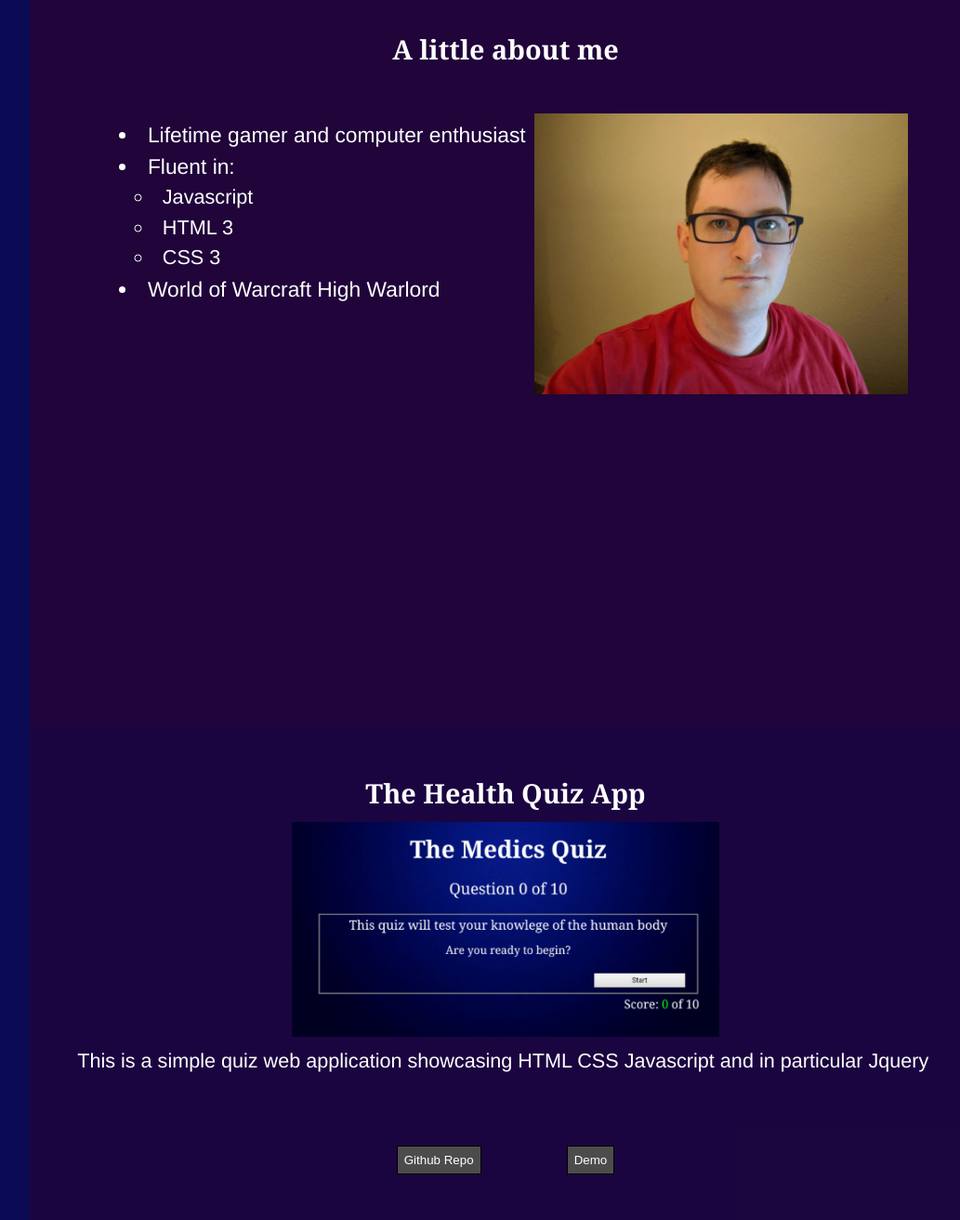
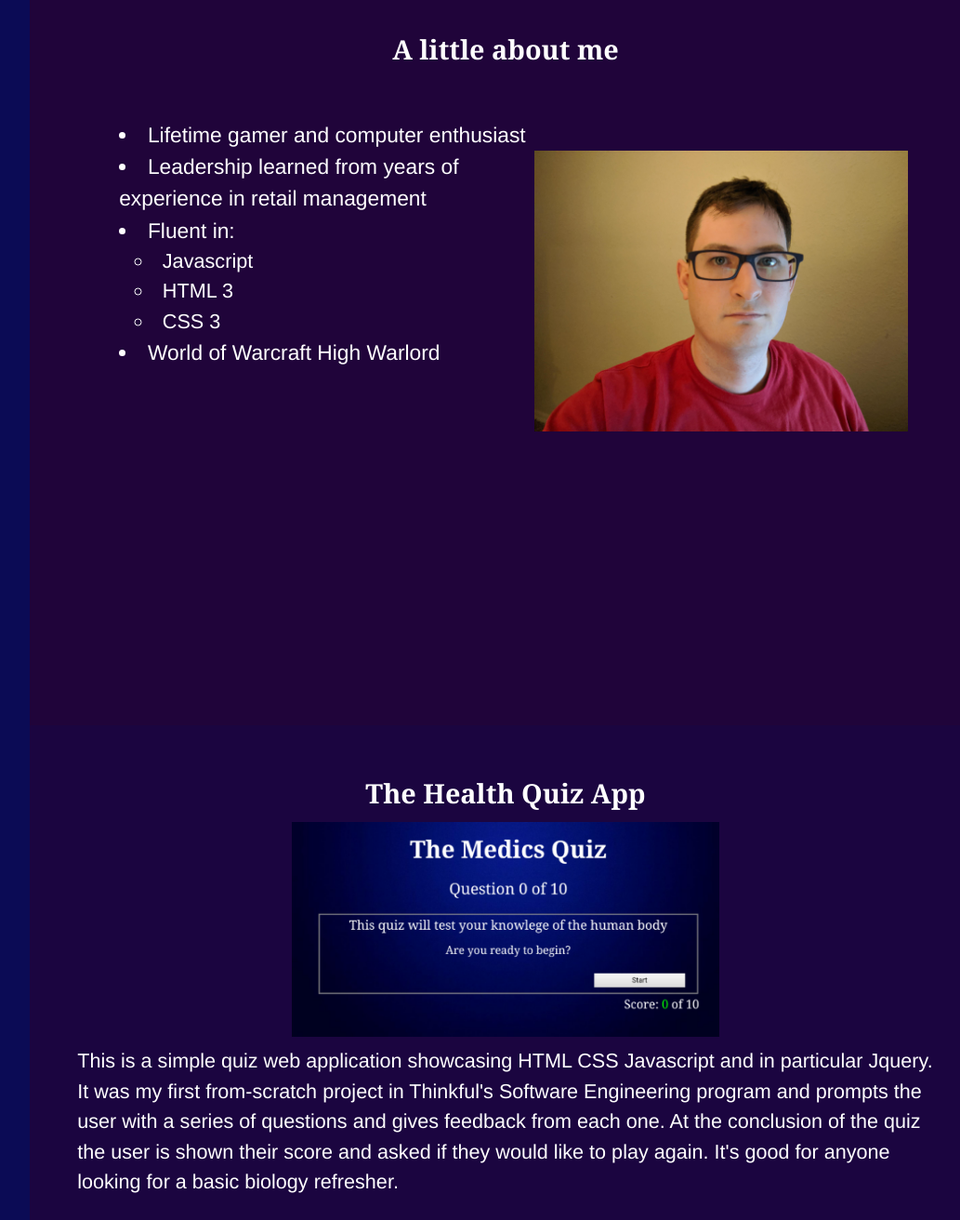
Before and after one commit to r-kadel/Portfolio, a plain HTML site: page index.html in a window 1280 px wide. Shown: the part 820-2132 px from the top of the page at 93% size, without its empty margins (224-1257 px from the left). Drawn offline with nearby package versions, Linux system fonts and the light colour scheme.

Commit message:
real commit for grading

```diff
--- a/index.html
+++ b/index.html
@@ -42,6 +42,7 @@
                         <img src="assets/IMG_20191006_203920.jpg" alt="A shameful selfie" id="selfie">
                             <ul id="bio-list">
                                 <li>Lifetime gamer and computer enthusiast</li>
+                                <li>Leadership learned from years of experience in retail management</li>
                                 <li> Fluent in:
                                     <ul>
                                         <li>Javascript</li>
@@ -58,7 +59,10 @@
             <section class="content-window projects-view">
                 <h3>The Health Quiz App</h3>
                 <img id="quiz-app-pic" src="assets/810997513.png" alt="Quiz App landing page picture">
-                <p>This is a simple quiz web application showcasing HTML CSS Javascript and in particular Jquery</p>
+                <p>This is a simple quiz web application showcasing HTML CSS Javascript and in particular Jquery.</p>
+                <p>It was my first from-scratch project in Thinkful's Software Engineering program and prompts the user with a series of questions and gives feedback from each one. At the conclusion of the quiz the user is shown their score and asked if they would like to play again.
+                    It's good for anyone looking for a basic biology refresher.
+                </p>
                 <div class="button-box">
                     <button><a href="https://github.com/r-kadel/Quiz-App">Github Repo</a></button>
                     <button><a href="https://r-kadel.github.io/Quiz-App">Demo</a></button>
@@ -69,7 +73,9 @@
             <section class="content-window contact-view">
                 <h3>How to get in touch</h3>
                     <div class="content-box">
-                        <h5>Please get in touch with me at any time if you are hiring, want to talk code, or just to say hi!</h5>
+                        <h5>Please get in touch with me at any time if you are hiring, want to talk code, or just to say hi!
+                            I love to talk shop, so even if you just want to talk about something you are working on or need help with your Javascript, feel free to drop me a line.
+                        </h5>
                         <div class="contacts-box">
                             <a href="mailto:ryan.kadel@yahoo.com">
                                 <i class="far fa-envelope"></i>
--- a/main.css
+++ b/main.css
@@ -186,7 +186,7 @@ ul {
     }
     #selfie {
         float: right;
-        height: 60%;
+        height: 45%;
         margin-top: 20px;
     }
     .contact-view {
@@ -194,7 +194,7 @@ ul {
     }
   }
 
-@media screen and (min-width: 720px) {
+@media screen and (min-width: 750px) {
     main{
         display: flex;
         flex-direction: column;
@@ -230,4 +230,15 @@ ul {
     #picOfMe {
         width: 30%;
     }
+    #selfie{
+        margin-top: 40px;
+        height: 40%;
+    }
 }
+
+@media screen and (min-width: 900px) {
+    #selfie{
+        margin-top: 60px;
+        height: 60%;
+    }
+}
```
